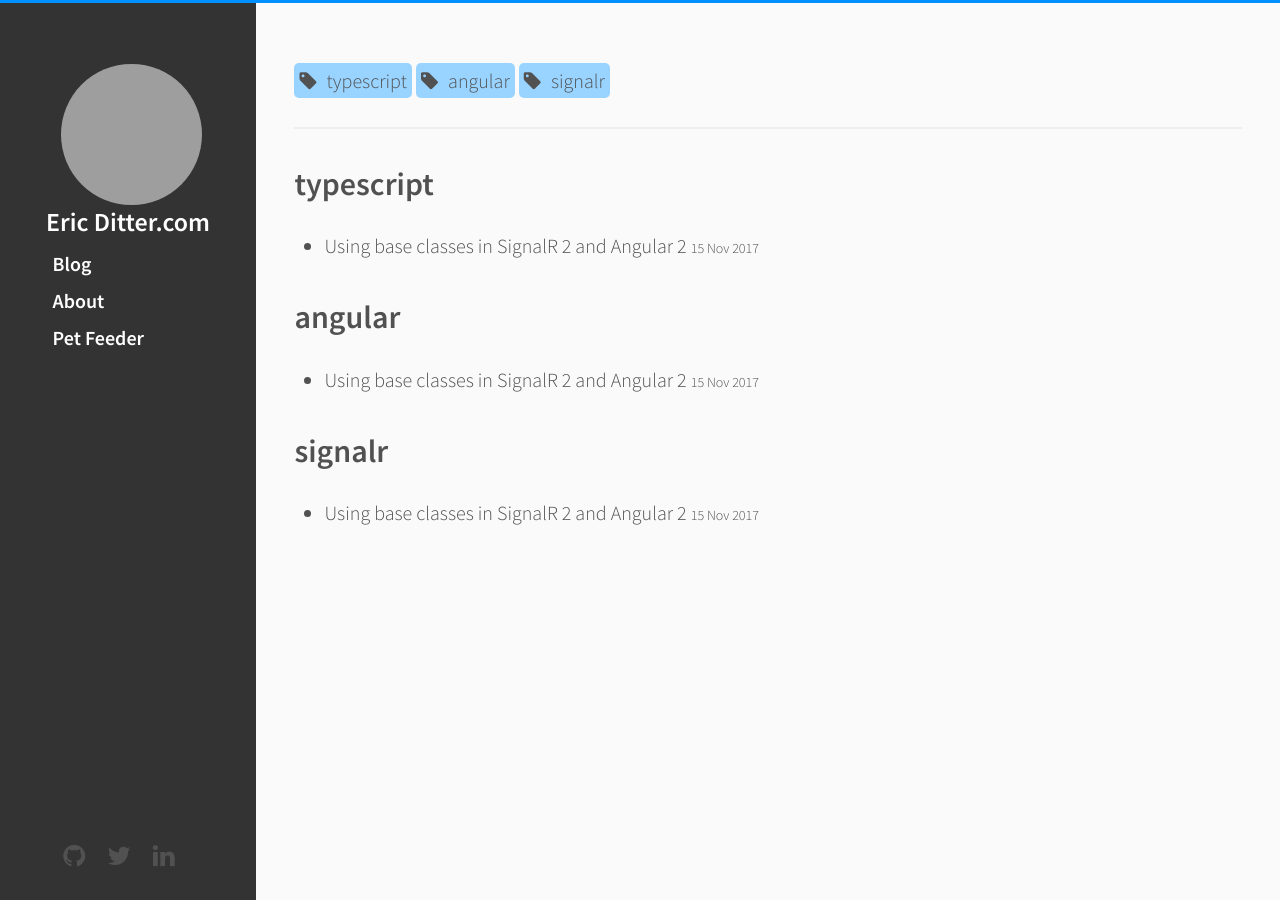
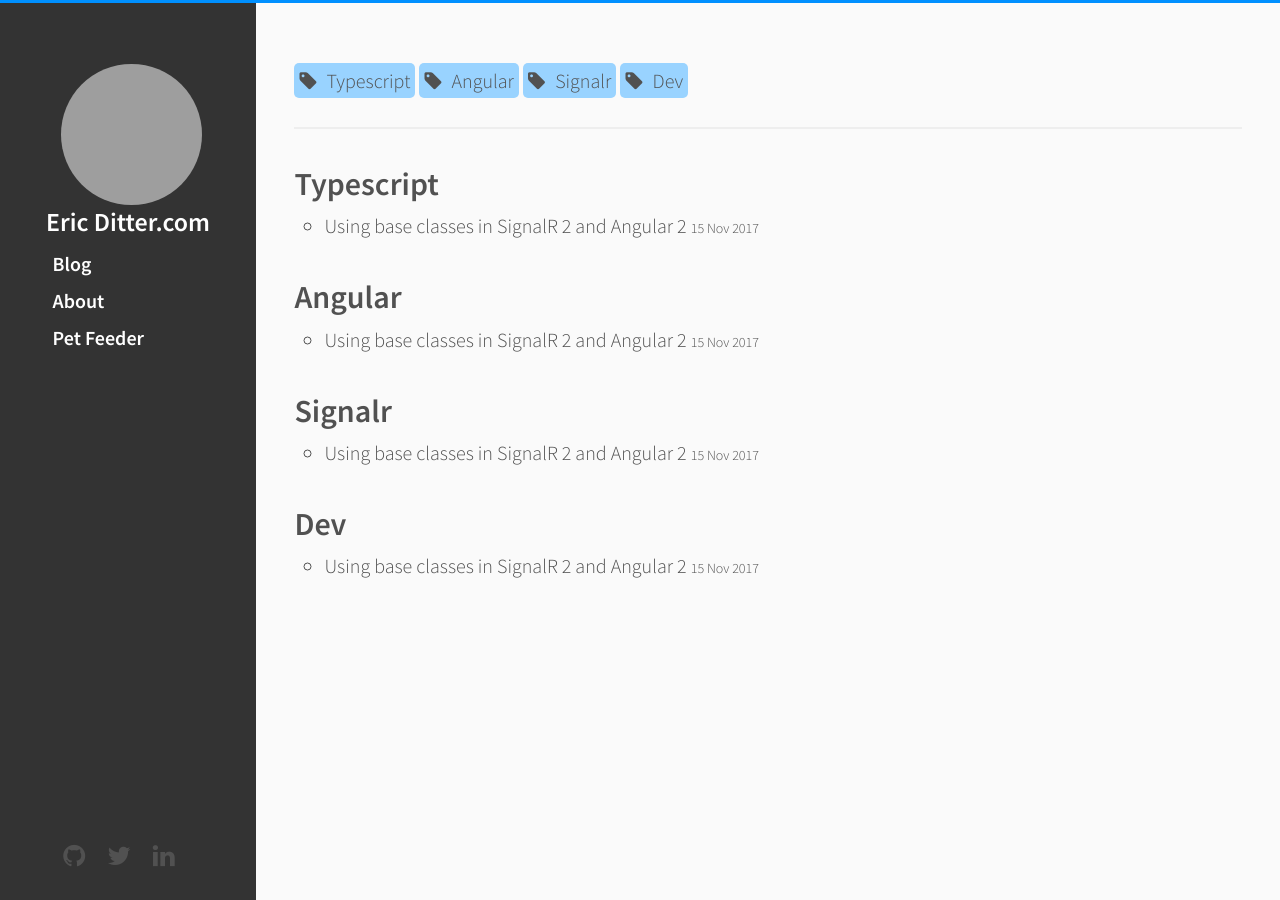
Before and after one commit to editter/editter.github.io, a Jekyll site: the page built from page/tags.html, in a window 1280 px wide. Built offline with Jekyll 4.4.1, drawn with Linux system fonts in a browser that asks for light colours; grey boxes are pictures that could not be loaded.

Commit message:
Minor updates

```diff
--- a/_posts/2017-11-14-signalr-base-angular2.md
+++ b/_posts/2017-11-14-signalr-base-angular2.md
@@ -2,7 +2,7 @@
 title:        Using base classes in SignalR 2 and Angular 2
 author:       Eric Ditter
 date:         2017-11-15
-tags: [typescript, angular ,signalr]
+tags: [Typescript, Angular, Signalr, Dev]
 excerpt_separator: <!--more-->
 ---
 
--- a/style.scss
+++ b/style.scss
@@ -931,11 +931,14 @@ nav {
     }
 }
 
-.tags-expo-posts {
+.tags-expo-section {
     ul {
         margin-top: 0;
         list-style: circle;
     }
+    a{
+
+    }
 }
 
 /* Literal.Number.Integer.Long */
```
